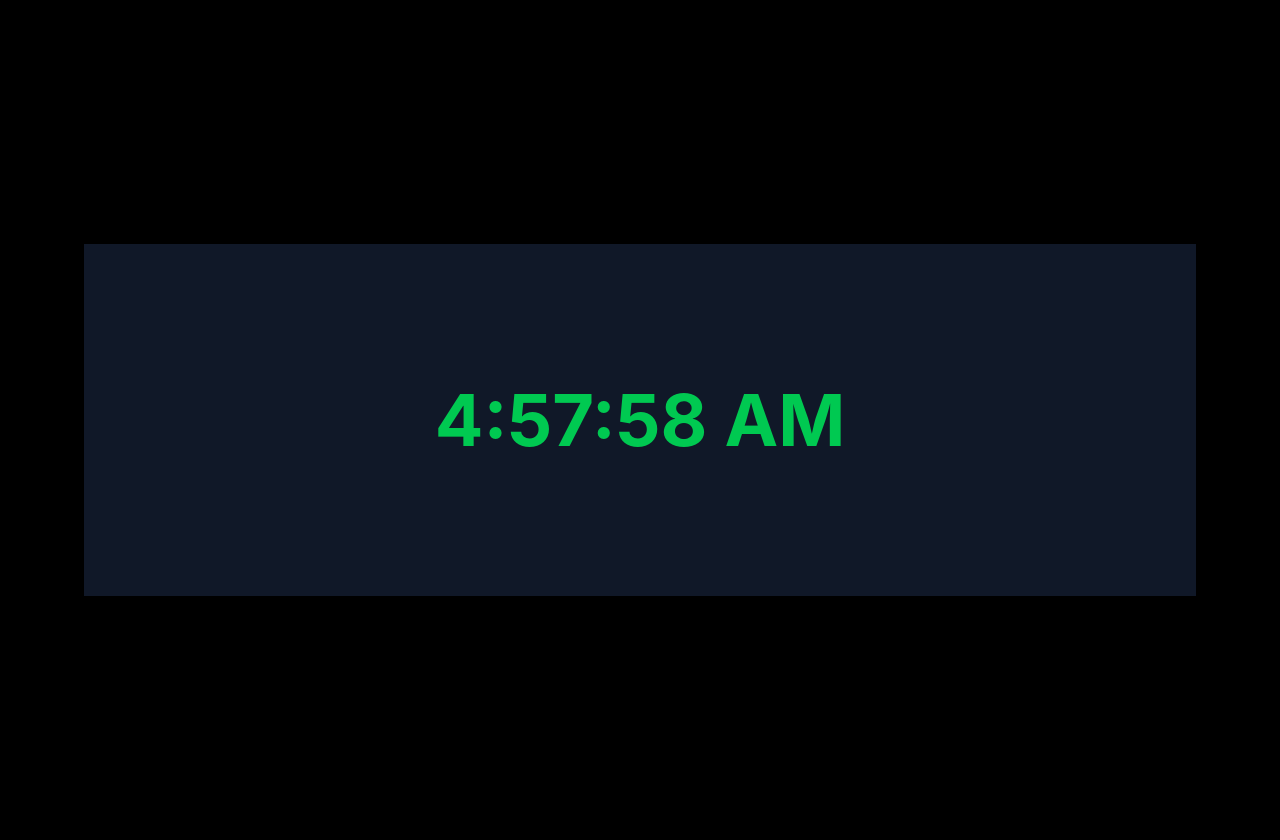
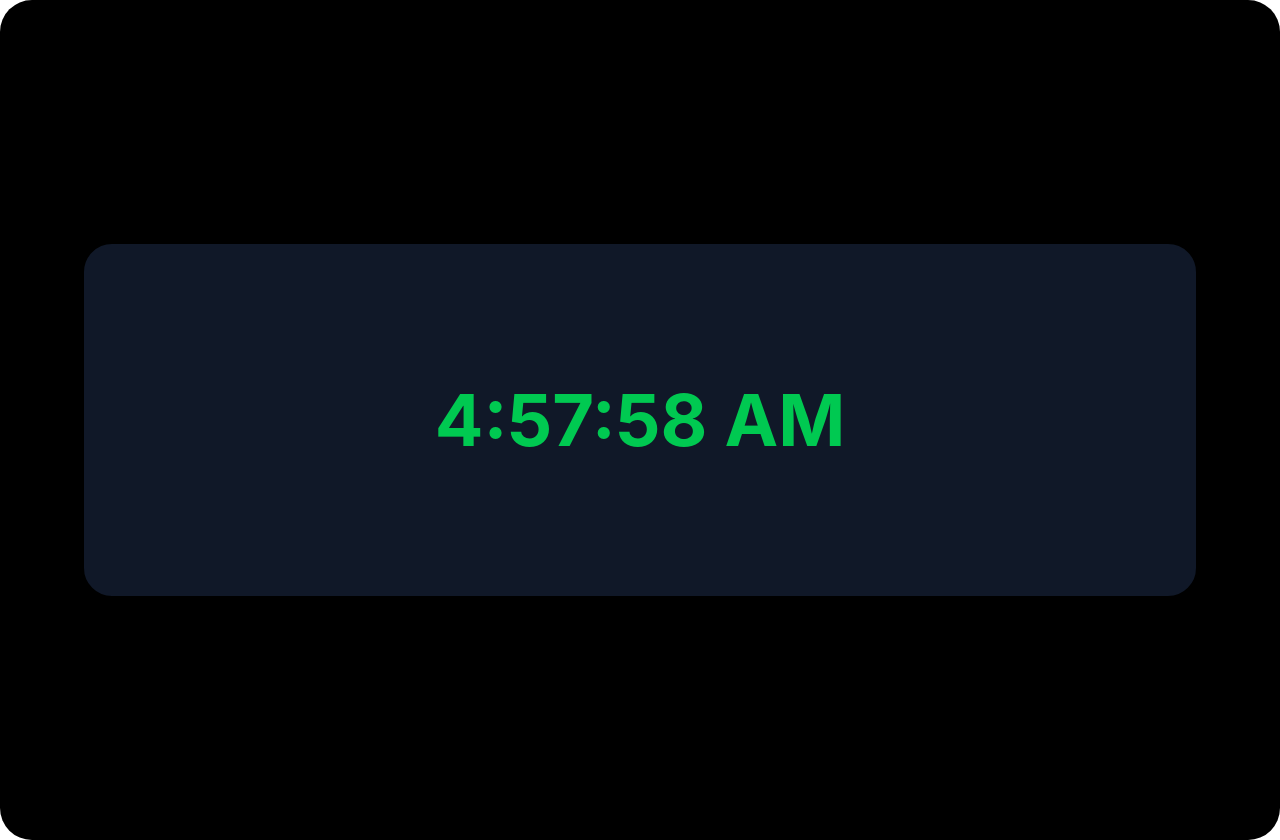
Before and after one commit to HardikMarlapudi/DigitalClock, a React (Vite) app in the folder digitalClock/: page / in a window 1280 px wide. Built offline with nearby package versions, Linux system fonts and the light colour scheme.

Commit message:
added a border-radius feature

```diff
--- a/digitalClock/src/components/DigitalClock.jsx
+++ b/digitalClock/src/components/DigitalClock.jsx
@@ -28,9 +28,9 @@ const DigitalClock = () => {
 }, []);
 
     return (
-        <div className="bg-black px-20 py-60">
-            <div className="flex justify-center align-center text-center bg-gray-900 relative border-4">
-                <div className="flex justify-center align-center w-auto text-7xl font-sans font-bold px-10 py-35 text-green-500">{formattedTime}</div>
+        <div className="bg-black rounded-4xl px-20 py-60">
+            <div className="flex justify-center align-center text-center bg-gray-900 rounded-4xl relative border-4">
+                <div className="flex justify-center align-center w-auto text-7xl font-sans rounded-4xl font-bold px-10 py-35 text-green-500">{formattedTime}</div>
             </div>
         </div>
     )
```
